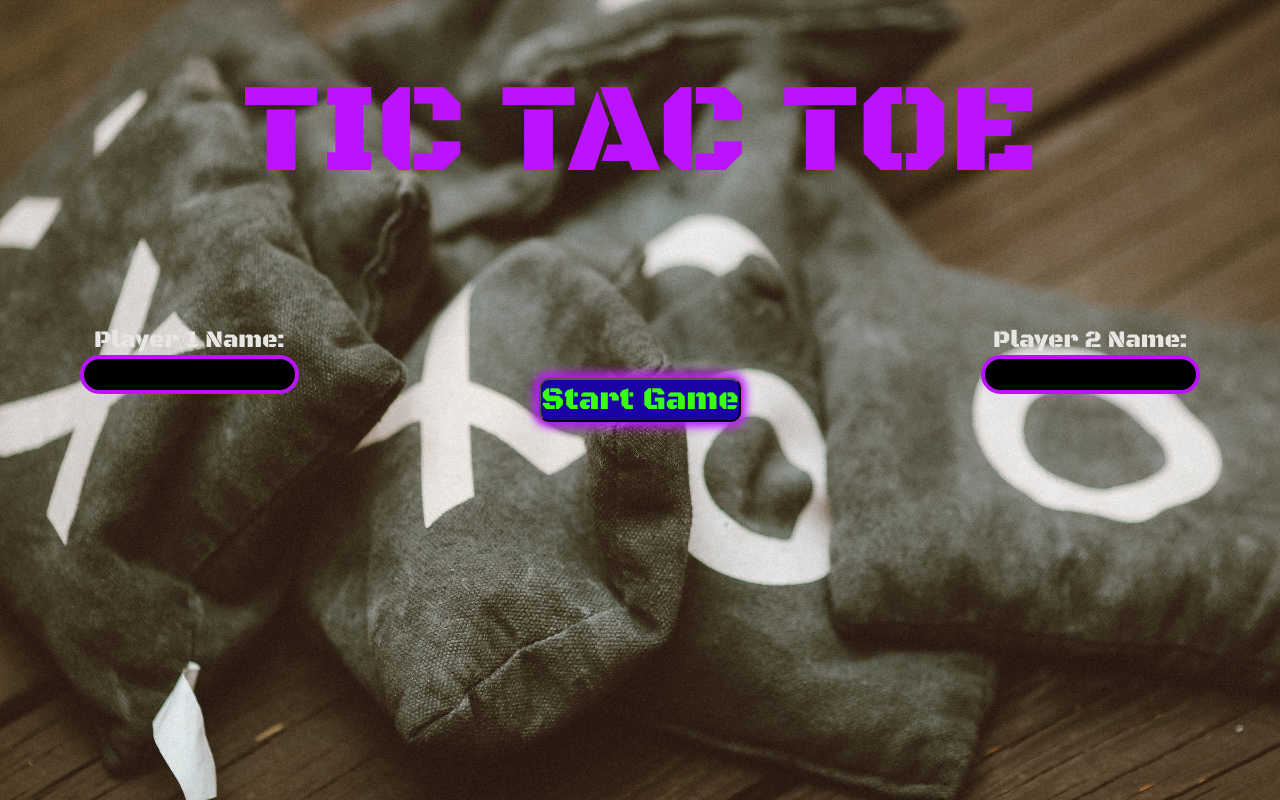
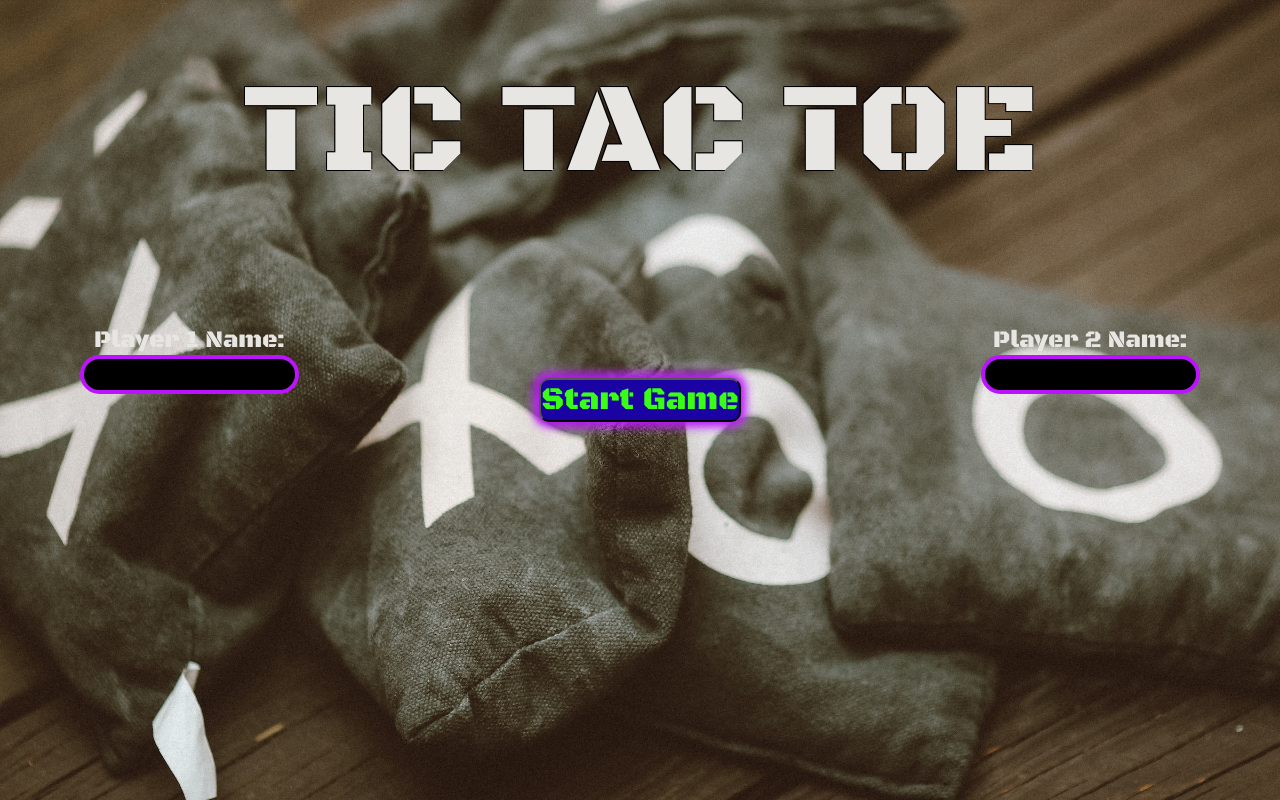
Before and after one commit to Charbytesdev/tic-tac-toe, a plain HTML site: page index.html in a window 1280 px wide. Drawn offline with Linux system fonts and the light colour scheme.

Commit message:
Change game-title color & add shadow

```diff
--- a/css/style.css
+++ b/css/style.css
@@ -53,8 +53,8 @@ body {
 }
 
 .game-title {
-  color: var(--neon-purple);
   font-size: 8rem;
+  text-shadow: -1px -1px 0 #000, 1px -1px 0 #000, -1px 1px 0 #000;
 }
 
 .set-name-container {
```
